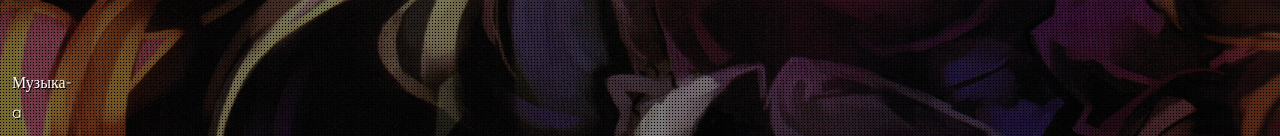
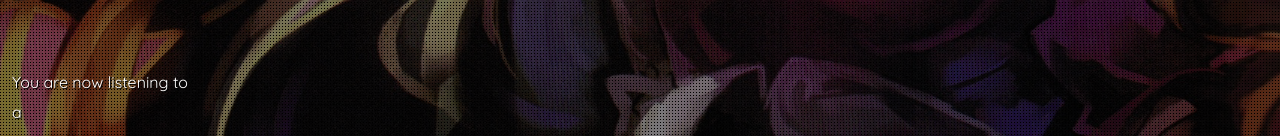
Before and after one commit to Franky2025/loadingscreen, a plain HTML site: page index.html in a window 1280 px wide. Shown: the part 664-800 px from the top of the page. Drawn offline with Linux system fonts and the light colour scheme.

Commit message:
Update index.html

```diff
--- a/index.html
+++ b/index.html
@@ -24,7 +24,7 @@
 	</div>
 
 	<div id="music">
-		Музыка-<div id="music-name"></div>a
+		You are now listening to<div id="music-name"></div>a
 	</div>
 
 	<script src="js/lib/jquery-2.1.1.min.js"></script>
```
